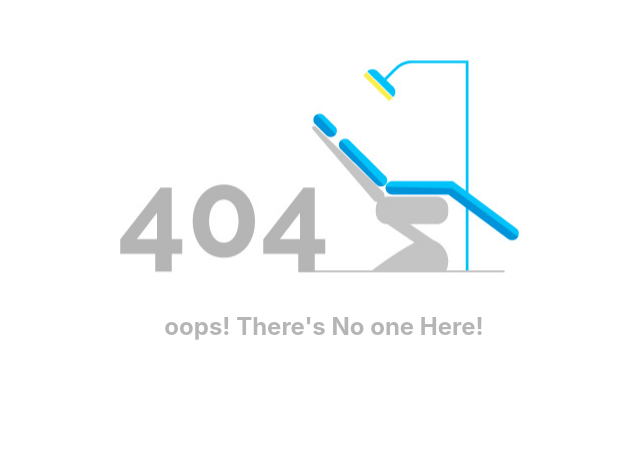
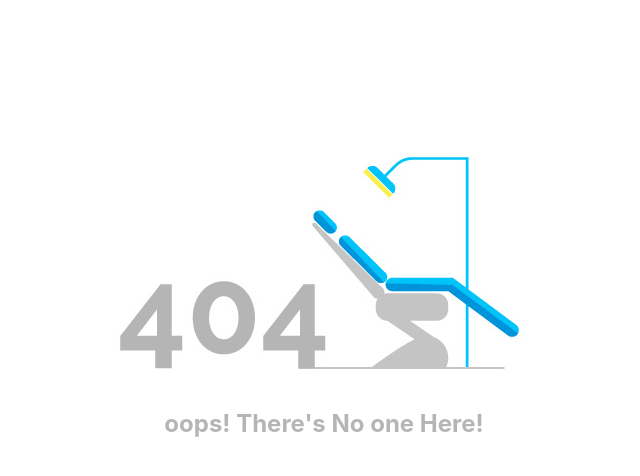
Before and after one commit to TheStarkster/Ecommerce-Front-End, a React (Create React App) app in the folder client/: page / in a window 1280 px wide. Shown: the part 102-578 px from the top of the page, without its empty margins (316-956 px from the left). Built offline with nearby package versions, Linux system fonts and the light colour scheme.

Commit message:
Minor Changes

```diff
--- a/client/src/404.js
+++ b/client/src/404.js
@@ -4,15 +4,20 @@ function FourOFour(){
     return(
         <div style={{
             position:'fixed',
+            width:'100%',
+            height:'100%',
             top:'30%',
             left:'50%',
             transform:'translate(-50%,-30%)',
             display:'flex',
             flexDirection:'column',
+            justifyContent:'center',
             alignItems:'center',
-            color:'#b5b5b5'
+            color:'#b5b5b5',
         }}>
-            <img src={require('./dist/assets/images/404-dental.jpg')} alt="404"></img>
+            <img src={require('./dist/assets/images/404-dental.jpg')} style={{
+                maxWidth:'60%',
+            }} alt="404"></img>
             <h2>oops! There's No one Here!</h2>
         </div>
     )
--- a/client/src/auth/login/login.js
+++ b/client/src/auth/login/login.js
@@ -19,7 +19,7 @@ class Login extends Component {
         }
         this.handleEmailChange = (event) => {
             this.setState({
-                email: event.target.email
+                email: event.target.value
             })
         }
         this.SubmitHandler = () => {
@@ -27,19 +27,17 @@ class Login extends Component {
                 Loading: 'block',
                 BlurValue:"4px"
             })
-            // axios.post('http://3.87.22.103:2024/signin',{
-            //     email:this.state.email,
-            //     pass:this.state.password
-            // })
-            // .then(response => {
-            //     if(response.data.message === "200: User Authenticated"){
-
-            //     }
-            // })
+            axios.post('http://3.87.22.103:2024/signin',{
+                email:this.state.email,
+                pass:this.state.password
+            })
+            .then(response => {
+                if(response.data.message === "200: User Authenticated"){
+                    this.props.history.push('/')
+                }
+            })
         }
     }
-
-
 
     render() {
         return (
@@ -62,7 +60,6 @@ class Login extends Component {
                 </div>
                 <div className="Register-Root"
                 style={{
-                    transition:'0.8s',
                     filter:'blur('+ this.state.BlurValue +')'
                 }}>
                     <div className="Logo">
```
